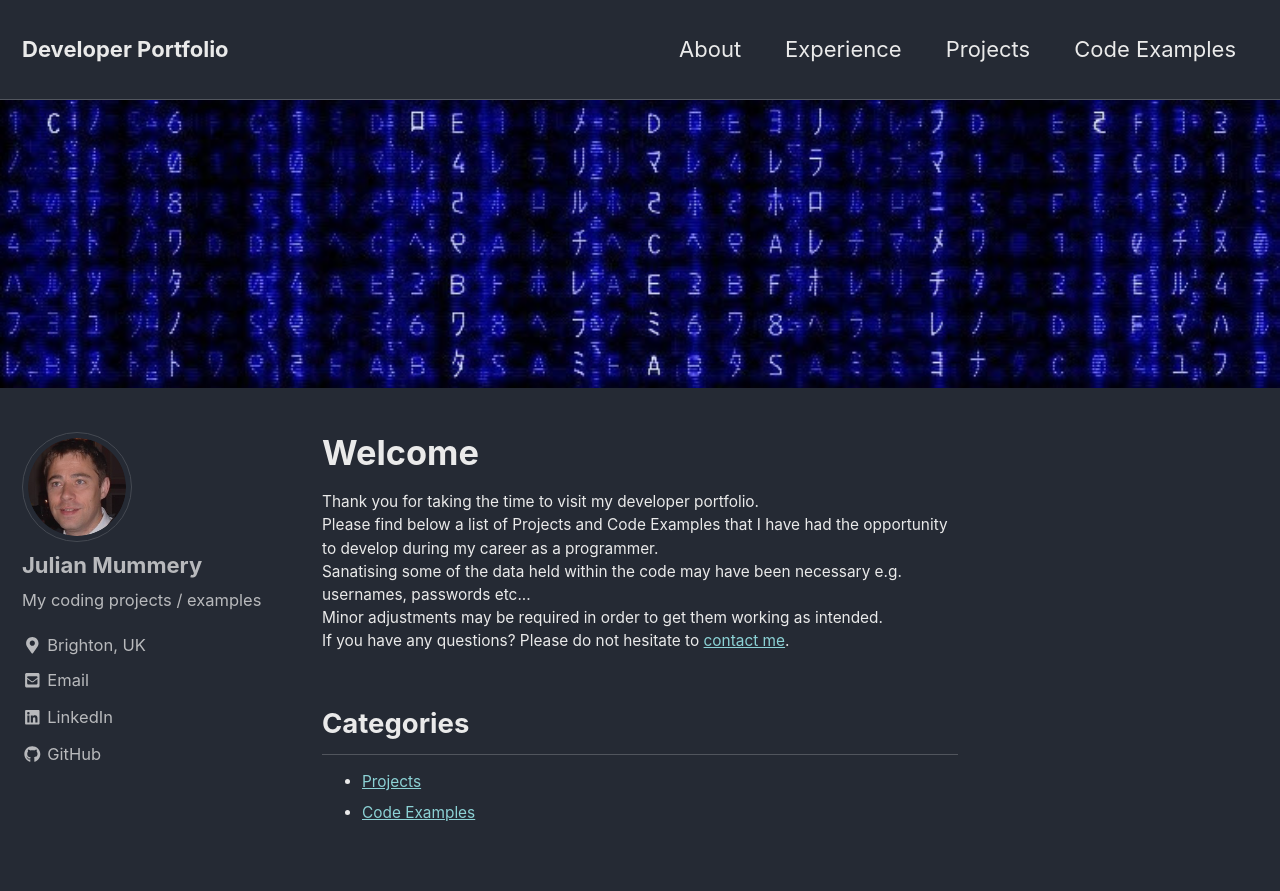
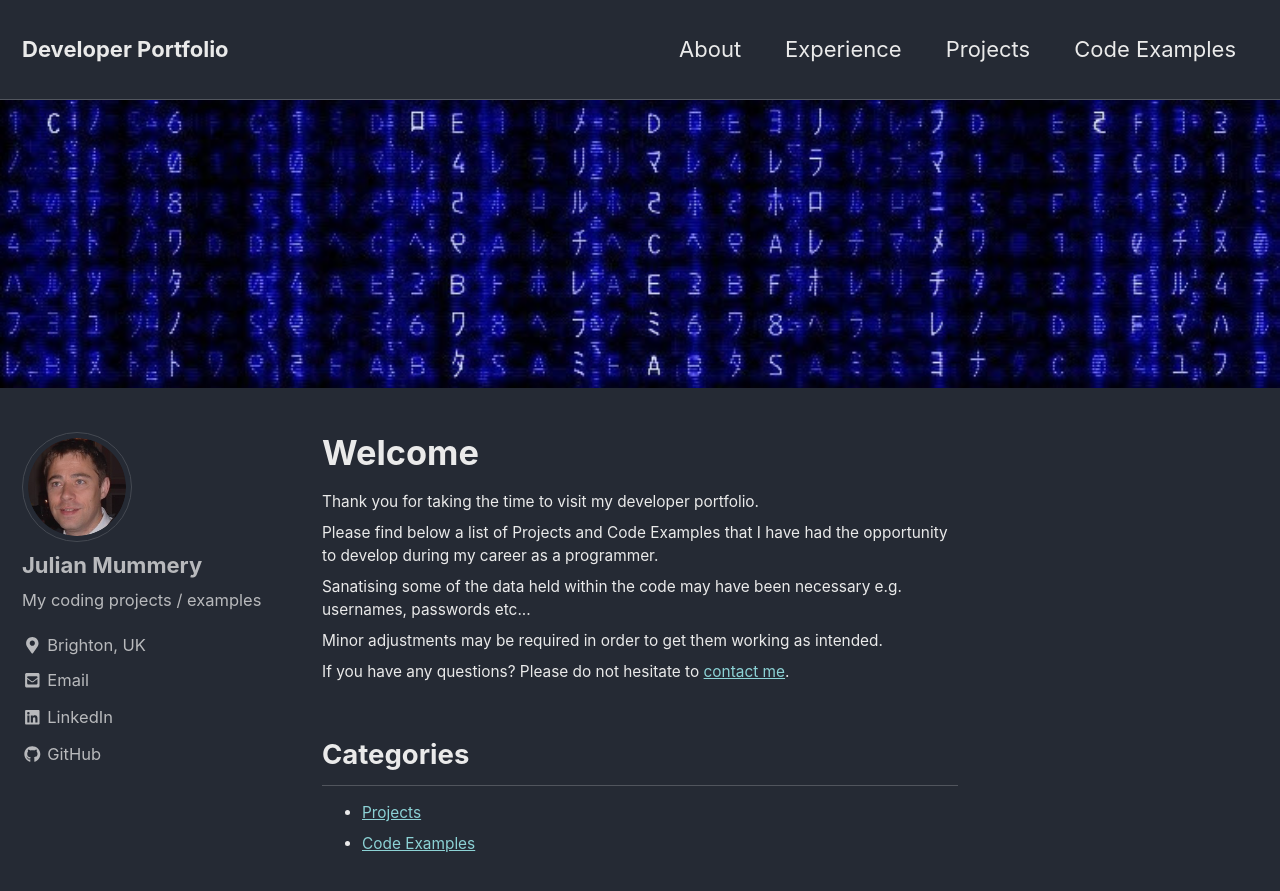
Before and after one commit to julianmummery/julianmummery.github.io, a Jekyll site: the page built from index.html, in a window 1280 px wide and 900 px high. Shown: the top 891 px of the window. Built offline with Jekyll 4.4.1, drawn with Linux system fonts in a browser that asks for light colours; nearby versions of some CDN libraries; the list of posts is cut into pages by our own code.

Commit message:
Update index.html

```diff
--- a/index.html
+++ b/index.html
@@ -6,10 +6,10 @@ header:
 ---
 <h1>Welcome</h1>
 
-<p style="font-size:0.70em; margin-top:0; margin-bottom: 0;">Thank you for taking the time to visit my developer portfolio.</p>
-<p style="font-size:0.70em; margin-top:0; margin-bottom: 0;">Please find below a list of Projects and Code Examples that I have had the opportunity to develop during my career as a programmer.</p>
-<p style="font-size:0.70em; margin-top:0; margin-bottom: 0;">Sanatising some of the data held within the code may have been necessary e.g. usernames, passwords etc...</p>
-<p style="font-size:0.70em; margin-top:0; margin-bottom: 0;">Minor adjustments may be required in order to get them working as intended.</p>
+<p style="font-size:0.70em; margin-top:0; margin-bottom: 0.5em;">Thank you for taking the time to visit my developer portfolio.</p>
+<p style="font-size:0.70em; margin-top:0; margin-bottom: 0.5em;">Please find below a list of Projects and Code Examples that I have had the opportunity to develop during my career as a programmer.</p>
+<p style="font-size:0.70em; margin-top:0; margin-bottom: 0.5em;">Sanatising some of the data held within the code may have been necessary e.g. usernames, passwords etc...</p>
+<p style="font-size:0.70em; margin-top:0; margin-bottom: 0.5em;">Minor adjustments may be required in order to get them working as intended.</p>
 <p style="font-size:0.70em; margin-top:0; margin-bottom: 0;">If you have any questions? Please do not hesitate to <a href="mailto:julianmummery@gmail.com?subject=Question from Developer Portfolio" target="_self">contact me</a>.</p>
 
 <h2>Categories</h2>
```
